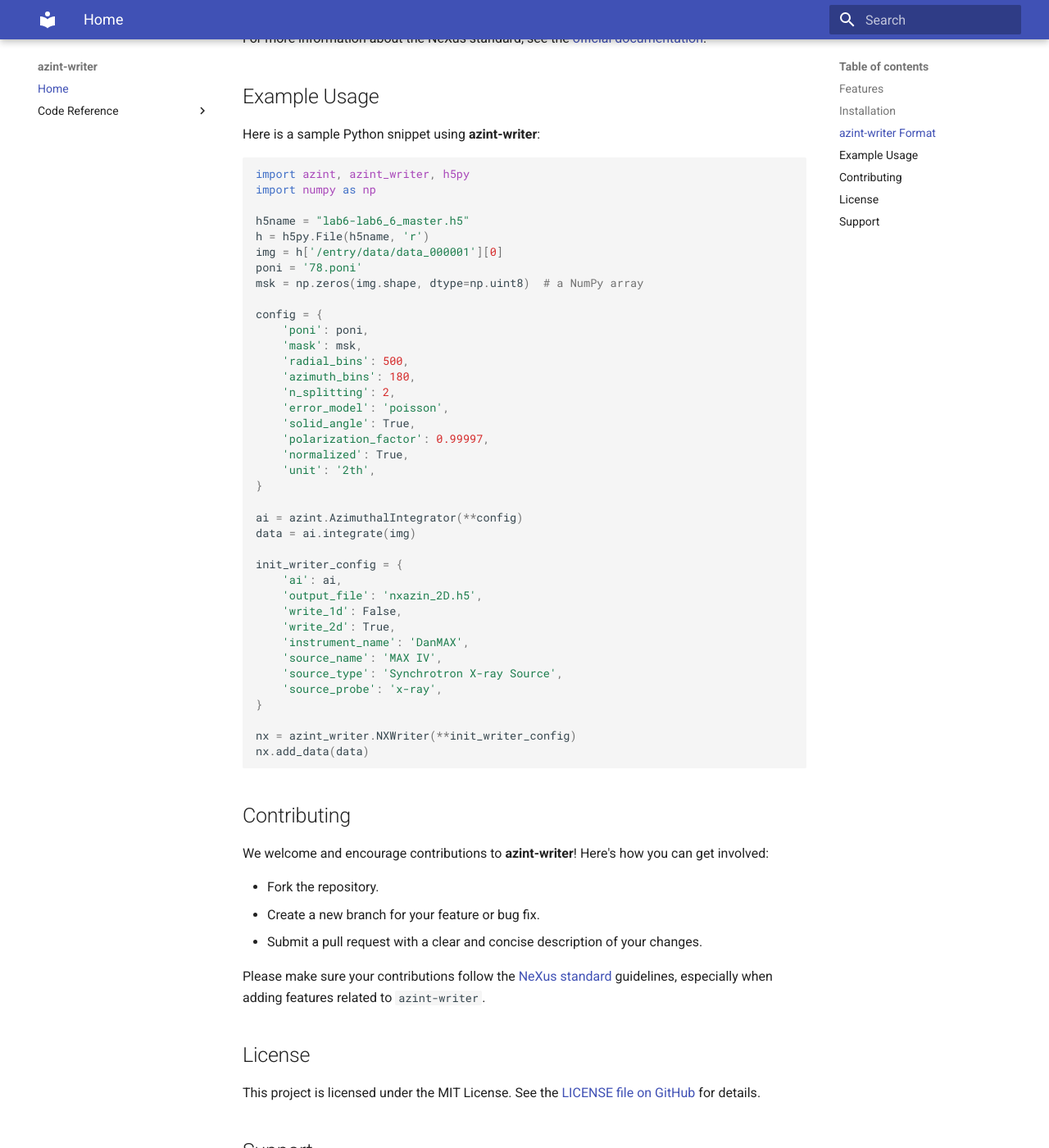
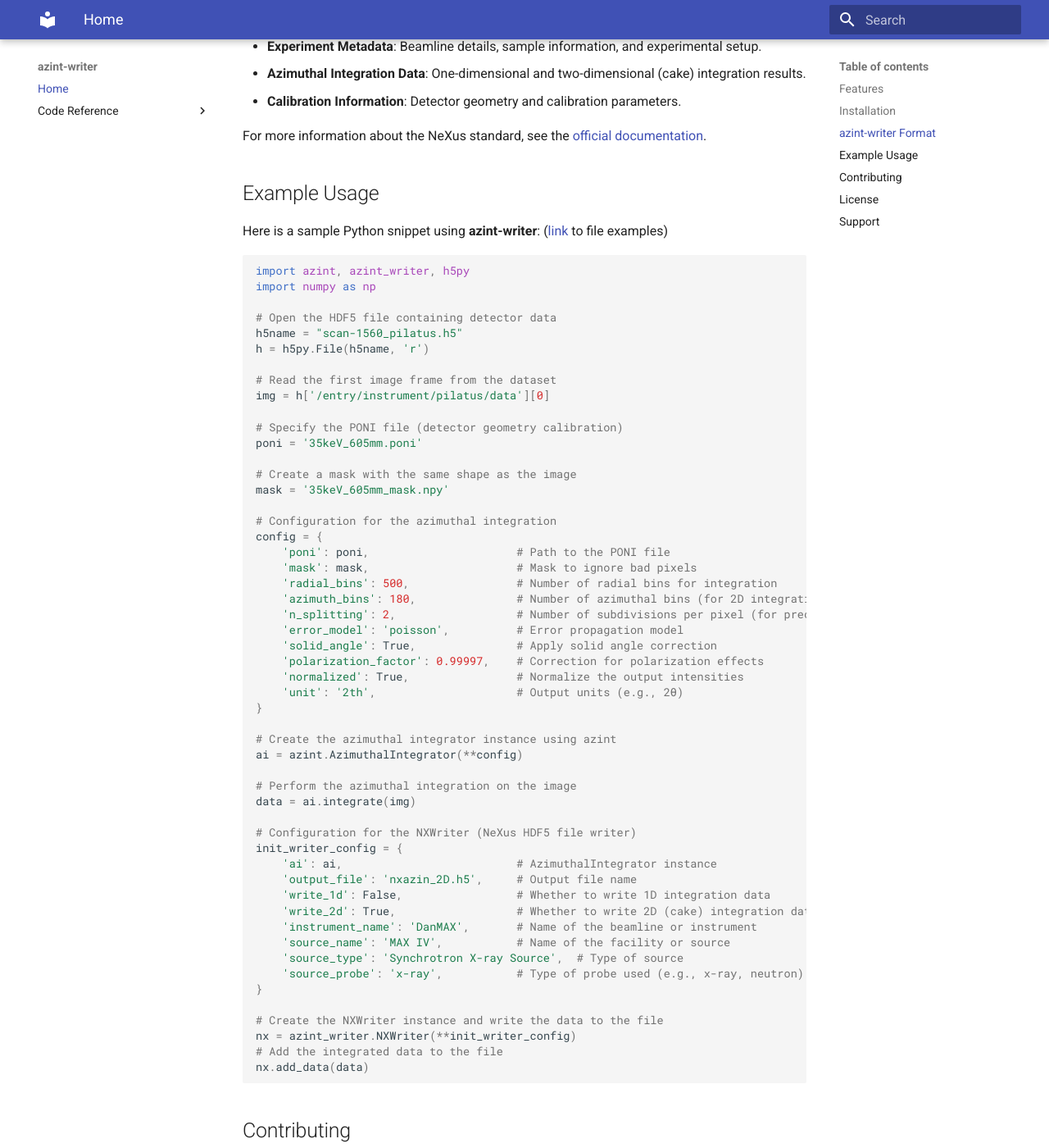
Before and after one commit to maxiv-science/azint_writer, an MkDocs documentation site: the page built from docs/index.md, in a window 1280 px wide and 1400 px high, scrolled down 812 px. Shown: the whole window at 82% size. Built offline with MkDocs 1.6.1 and Material for MkDocs 9.7.7, drawn with Linux system fonts in a browser that asks for light colours; some of the changed text lies outside the part shown.

Commit message:
update docs

````diff
--- a/docs/index.md
+++ b/docs/index.md
@@ -1,6 +1,9 @@
 # NeXus azint writer
 
-**azint-writer** is a Python package for writing HDF5 files in the **NXazint1d** or **NXazint2d** format, a new extension to the [NeXus](https://www.nexusformat.org/) standard. The NXazint1d (NXazint2d) format is specifically designed for storing data related to azimuthal integration in diffraction experiments.
+**azint-writer** is a Python package for writing HDF5 files in the [NXazint1d](https://nxazint-hdf5-nexus-3229ecbd09ba8a773fbbd8beb72cace6216dfd5063e1.gitlab-pages.esrf.fr/classes/contributed_definitions/NXazint1d.html) or [NXazint2d](https://nxazint-hdf5-nexus-3229ecbd09ba8a773fbbd8beb72cace6216dfd5063e1.gitlab-pages.esrf.fr/classes/contributed_definitions/NXazint2d.html) format, a new extension to the [NeXus](https://www.nexusformat.org/) standard. The NXazint1d (NXazint2d) format is specifically designed for storing data related to azimuthal integration in diffraction experiments.
+
+> **Note:** The **azint-writer** package is currently coupled to the [`azint`](https://maxiv-science.github.io/azint/) library for performing azimuthal integration. While this provides tight integration and ease of use within the MAX IV ecosystem, support for [pyFAI](https://pyfai.readthedocs.io/)—a widely used library for azimuthal integration—is planned, and future versions of **azint-writer** are expected to work directly with pyFAI as well.
+
 
 ## Features
 
@@ -28,45 +31,60 @@ For more information about the NeXus standard, see the [official documentation](
 ## Example Usage
 
 Here is a sample Python snippet using **azint-writer**:
+([link](https://zenodo.org/records/15525054?token=eyJhbGciOiJIUzUxMiJ9.eyJpZCI6IjExNjFhMTJhLWQwMjItNDllMy1iMWJjLTM1MTljZDg0YTFmMCIsImRhdGEiOnt9LCJyYW5kb20iOiI5MGU3ZmVjYzM2ODJkMDdjYWNkMThhMDAyNGM5NzMwOSJ9.Yj-aspIfrIt0QsLvRKcG9AA9Kiyfd2YXdIpwaDnaVZc-ArJRVtXgTh5iPuoiCLC2mv2XmeRrAP8NmzRult8vGw) to file examples)
 
 ```python
 import azint, azint_writer, h5py
 import numpy as np
 
-h5name = "lab6-lab6_6_master.h5"
+# Open the HDF5 file containing detector data
+h5name = "scan-1560_pilatus.h5"
 h = h5py.File(h5name, 'r')
-img = h['/entry/data/data_000001'][0]
-poni = '78.poni'
-msk = np.zeros(img.shape, dtype=np.uint8)  # a NumPy array
 
+# Read the first image frame from the dataset
+img = h['/entry/instrument/pilatus/data'][0]
+
+# Specify the PONI file (detector geometry calibration)
+poni = '35keV_605mm.poni'
+
+# Create a mask with the same shape as the image
+mask = '35keV_605mm_mask.npy'
+
+# Configuration for the azimuthal integration
 config = {
-    'poni': poni,
-    'mask': msk,
-    'radial_bins': 500,
-    'azimuth_bins': 180,
-    'n_splitting': 2,
-    'error_model': 'poisson',
-    'solid_angle': True,
-    'polarization_factor': 0.99997,
-    'normalized': True,
-    'unit': '2th',
+    'poni': poni,                      # Path to the PONI file
+    'mask': mask,                      # Mask to ignore bad pixels
+    'radial_bins': 500,                # Number of radial bins for integration
+    'azimuth_bins': 180,               # Number of azimuthal bins (for 2D integration)
+    'n_splitting': 2,                  # Number of subdivisions per pixel (for precision)
+    'error_model': 'poisson',          # Error propagation model
+    'solid_angle': True,               # Apply solid angle correction
+    'polarization_factor': 0.99997,    # Correction for polarization effects
+    'normalized': True,                # Normalize the output intensities
+    'unit': '2th',                     # Output units (e.g., 2θ)
 }
 
+# Create the azimuthal integrator instance using azint
 ai = azint.AzimuthalIntegrator(**config)
+
+# Perform the azimuthal integration on the image
 data = ai.integrate(img)
 
+# Configuration for the NXWriter (NeXus HDF5 file writer)
 init_writer_config = {
-    'ai': ai,
-    'output_file': 'nxazin_2D.h5',
-    'write_1d': False,
-    'write_2d': True,
-    'instrument_name': 'DanMAX',
-    'source_name': 'MAX IV',
-    'source_type': 'Synchrotron X-ray Source',
-    'source_probe': 'x-ray',
+    'ai': ai,                          # AzimuthalIntegrator instance
+    'output_file': 'nxazin_2D.h5',     # Output file name
+    'write_1d': False,                 # Whether to write 1D integration data
+    'write_2d': True,                  # Whether to write 2D (cake) integration data
+    'instrument_name': 'DanMAX',       # Name of the beamline or instrument
+    'source_name': 'MAX IV',           # Name of the facility or source
+    'source_type': 'Synchrotron X-ray Source',  # Type of source
+    'source_probe': 'x-ray',           # Type of probe used (e.g., x-ray, neutron)
 }
 
+# Create the NXWriter instance and write the data to the file
 nx = azint_writer.NXWriter(**init_writer_config)
+# Add the integrated data to the file
 nx.add_data(data)
 ```
 
--- a/mkdocs.yml
+++ b/mkdocs.yml
@@ -21,4 +21,4 @@ plugins:
 nav:
   - Home: index.md
   - Code Reference:
-    - azint: class-reference.md
+    - azint_writer: class-reference.md
````
Also changed, not shown: docs/class-reference.md (+1 -1 lines).
